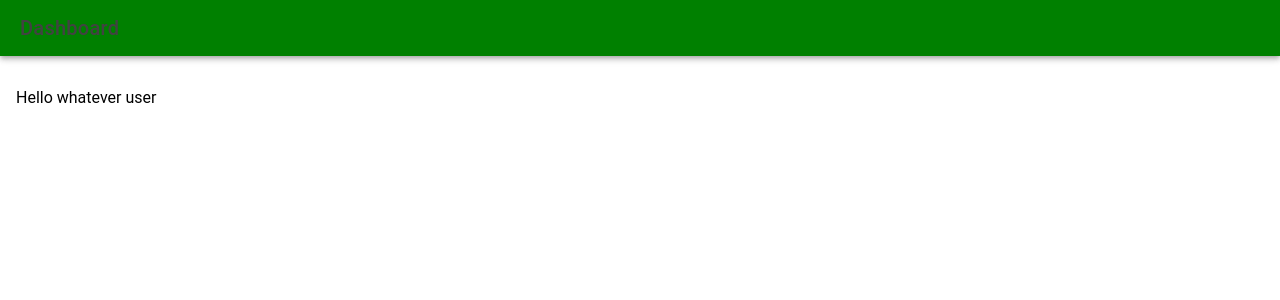
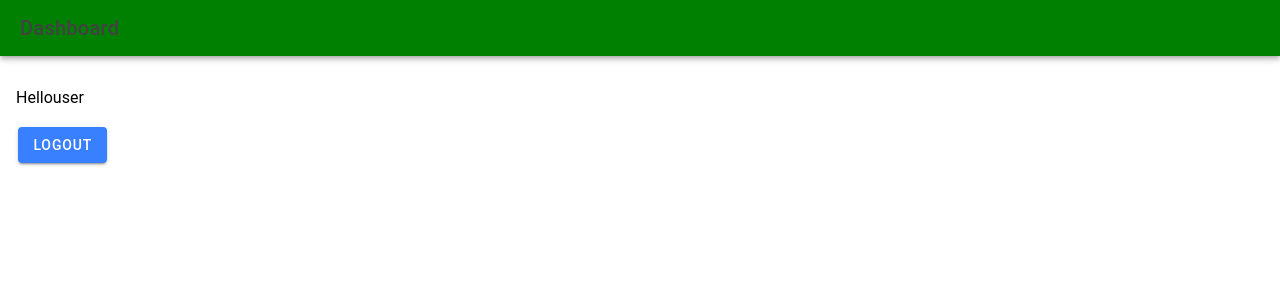
Before and after one commit to yogaekapratama29/IONIC_Framework, a React (Create React App) app: page /dashboard in a window 1280 px wide. Shown: the top 300 px of the page. Built offline with nearby package versions, Linux system fonts and the light colour scheme; no server answers; sample sign-in values are in the browser's storage.

Commit message:
+ Saving state to redux

```diff
--- a/src/App.tsx
+++ b/src/App.tsx
@@ -26,6 +26,8 @@ import '@ionic/react/css/display.css';
 import './theme/variables.css';
 import { getCurrentUser } from './firebaseConfig';
 import Dashboard from './pages/Dashboard';
+import { useDispatch } from 'react-redux';
+import { setUserState } from './redux/action';
 
 setupIonicReact();
 
@@ -58,10 +60,12 @@ const RoutingSystem: React.FC = () => {
 
 const App: React.FC = () => {
   const [busy, setBusy] = useState(true)
+  const dispatch = useDispatch()
   useEffect(() => {
     getCurrentUser().then((user: any) => {
       if(user){
         // im logged in
+        dispatch(setUserState(user.email))
         window.history.replaceState({},'','/dashboard')
       }else{
         window.history.replaceState({}, '', '/')
--- a/src/firebaseConfig.ts
+++ b/src/firebaseConfig.ts
@@ -1,6 +1,6 @@
 import { resolve } from "dns";
 import { initializeApp } from "firebase/app";
-import { getAuth, signInWithEmailAndPassword, createUserWithEmailAndPassword } from "firebase/auth";
+import { getAuth, signInWithEmailAndPassword, createUserWithEmailAndPassword, UserCredential } from "firebase/auth";
 
 const firebaseConfig = {
     apiKey: "AIzaSyDbOPM5jdKFXXdWW3blXcSCmEEpXGL8iAI",
@@ -16,7 +16,12 @@ const firebaseConfig = {
 const app = initializeApp(firebaseConfig);
 const auth = getAuth(app);
 
-export async function loginUser(username: string, password: string, presentToast: (msg: string, duration: number) => void): Promise<boolean> {
+export async function loginUser(
+  username: string,
+  password: string,
+  presentToast: (msg: string, duration: number) => void
+): Promise<UserCredential | false> {
+
   if (!username || !password) {
     presentToast("Username dan password harus diisi!", 3000);
     return false;
@@ -25,14 +30,14 @@ export async function loginUser(username: string, password: string, presentToast
   const email = `${username}@yoga123.com`;
   try {
     const res = await signInWithEmailAndPassword(auth, email, password);
-    console.log("Login Berhasil:", res.user);
     presentToast("Login berhasil!", 2000);
-    return true;
+    return res;
   } catch (error: any) {
     presentToast(error.message, 4000);
     return false;
   }
 }
+
 
 export async function registerUser(username: string, password: string): Promise<boolean> {
     const email = `${username}@yoga123.com`; // Pastikan format email benar
@@ -64,4 +69,9 @@ export async function getCurrentUser() {
     );
   });
 }
+
+export async function logoutUser() {
+  return auth.signOut();
+}
+
 export default app;
--- a/src/pages/Dashboard.tsx
+++ b/src/pages/Dashboard.tsx
@@ -1,8 +1,22 @@
 import React, { useState } from "react";
 import { IonButton, IonContent, IonHeader, IonInput, IonLoading, IonPage, IonTitle, IonToolbar } from "@ionic/react";
-
+import { useSelector } from "react-redux";
+import { logoutUser } from "../firebaseConfig";
+import { useHistory } from "react-router";
 
 const Dashboard: React.FC = () => {
+const username = useSelector((state: any) => state.user.username);
+const history = useHistory();
+const [busy, setBusy] = useState(false);
+
+async function logout() {
+    setBusy(true);
+    await logoutUser();
+    setBusy (false)
+    history.replace('/');
+
+}
+
   return (
     <IonPage>
       <IonHeader style={{ "--ion-background-color": "green" }}>
@@ -11,7 +25,9 @@ const Dashboard: React.FC = () => {
         </IonToolbar>
       </IonHeader>
       <IonContent className="ion-padding">
-        <p>Hello whatever user</p>
+        <IonLoading message="Logging out...." duration = {0} isOpen={busy}/>
+        <p>Hello{username} </p>
+        <IonButton onClick={logout}>Logout</IonButton>
       </IonContent>
     </IonPage>
   );
--- a/src/pages/Login.tsx
+++ b/src/pages/Login.tsx
@@ -2,7 +2,9 @@ import React, { useState } from "react";
 import { IonButton, IonContent, IonHeader, IonInput, IonLoading, IonPage, IonTitle, IonToolbar } from "@ionic/react";
 import { loginUser } from "../firebaseConfig";
 import { useIonToast } from "@ionic/react";
-import { Link } from "react-router-dom";
+import { Link, useHistory } from "react-router-dom";
+import { useDispatch } from "react-redux";
+import { setUserState } from "../redux/action";
 
 const Login: React.FC = () => {
 
@@ -11,6 +13,8 @@ const Login: React.FC = () => {
   const [username, setUsername] = useState("");
   const [password, setPassword] = useState("");
   const [present] = useIonToast();
+  const dispatch = useDispatch();
+  const history = useHistory();
 
   async function login() {
     setBusy(true);
@@ -24,6 +28,9 @@ const Login: React.FC = () => {
     const res = await loginUser(username, password, (msg, duration) => present({ message: msg, duration }));
 
     if (res) {
+
+      dispatch(setUserState(res.user.email));
+      history.replace('/dashboard');
       present({ message: "Login Berhasil!", duration: 2000 });
     } else {
       present({ message: "Login Gagal! Periksa username dan password Anda.", duration: 2000 });
--- a/src/redux/reducer.ts
+++ b/src/redux/reducer.ts
@@ -1,9 +1,14 @@
-export default function reducer(state = {}, {type, payload}: {type : string , payload :any}): any{
+const defaultState = {
+    user : {}
+}
+
+export default function reducer(state = {defaultState}, {type, payload}: {type : string , payload :any}): any{
     // work with state
     switch(type){
         case "SET_USER_STATE":
             return {...state,
-                userData : payload
+                user: {
+                    username : payload.split('@')[0]}
             }
     }
 
```
